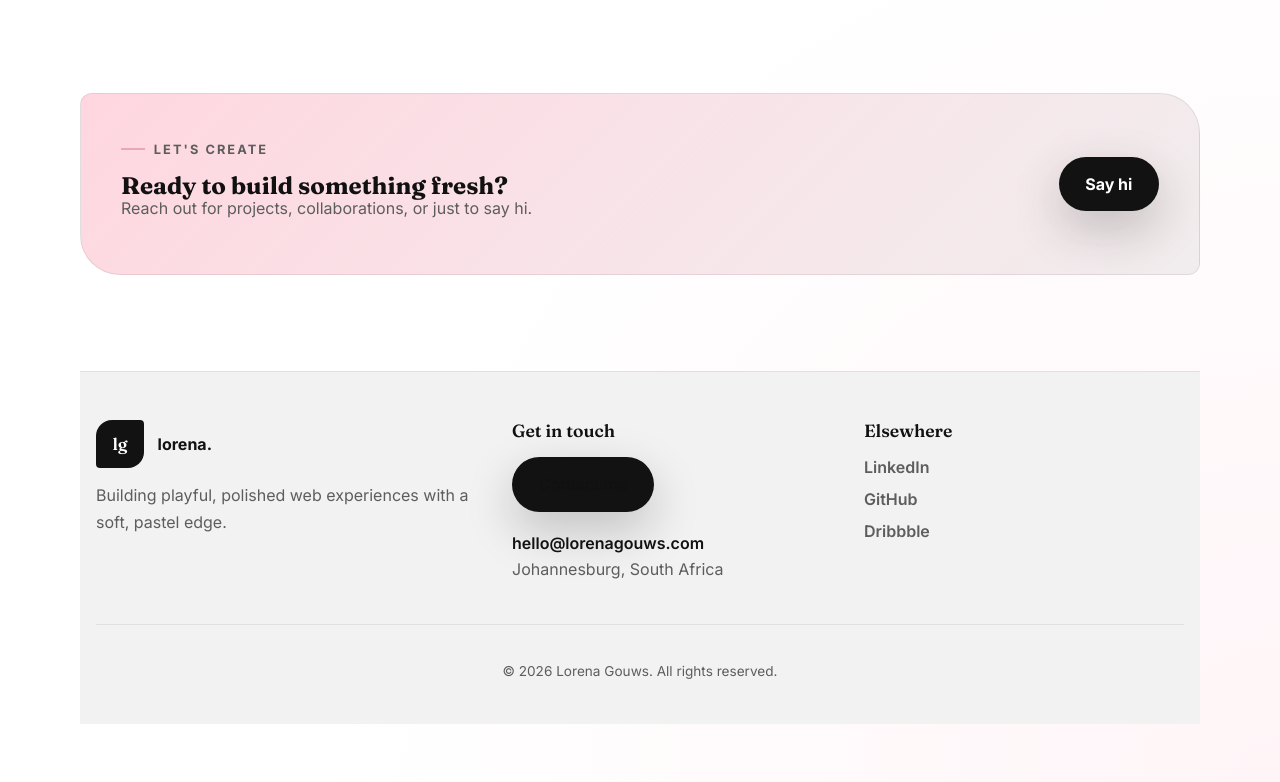
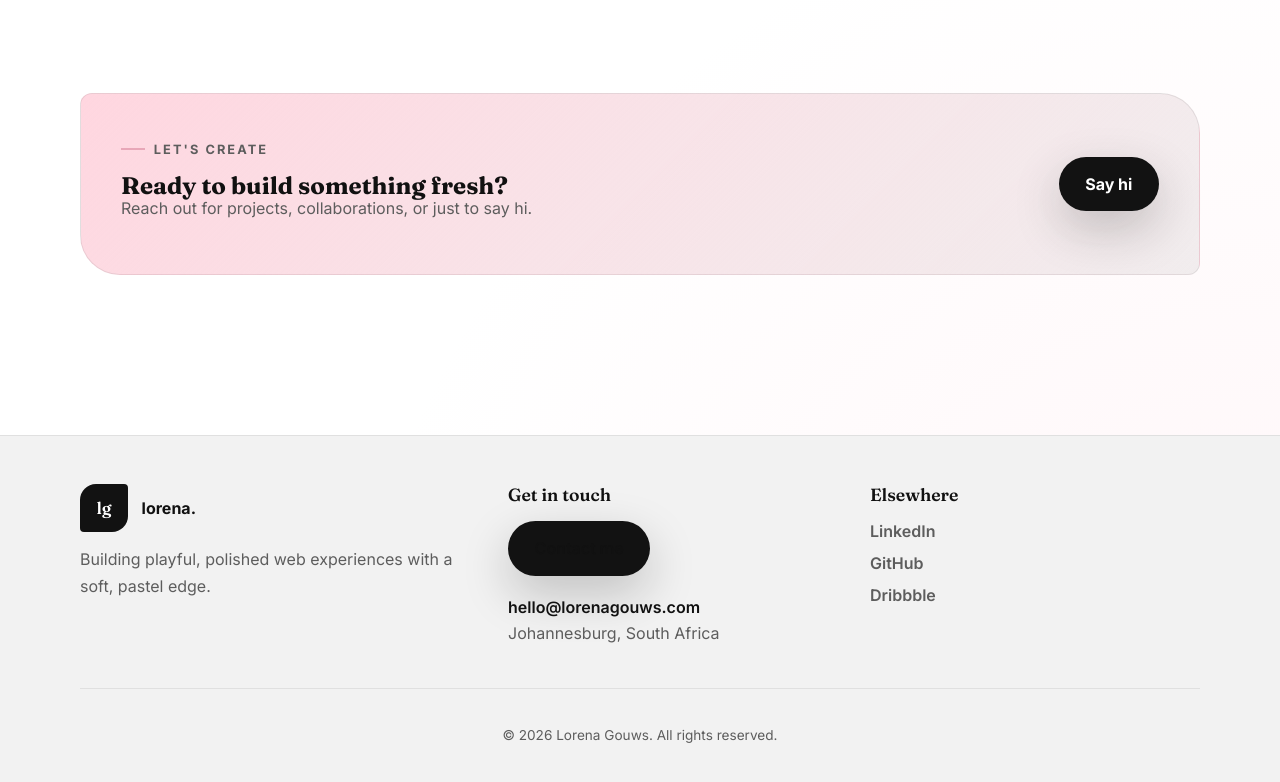
Before and after one commit to lilmonstera/Portfolio, a plain HTML site: page portfolio/index.html in a window 1280 px wide. Shown: the part 2939-3721 px from the top of the page. Drawn offline with Linux system fonts and the light colour scheme.

Commit message:
Refactor footer structure and styles for consistency across pages

```diff
--- a/portfolio/styles.css
+++ b/portfolio/styles.css
@@ -587,8 +587,8 @@
 }
 
 .site-footer {
+  width: 100%;
   margin-top: 6rem;
-  padding: 3rem 0 2rem;
   background: var(--cream);
   border-top: 1px solid var(--border);
 }
@@ -597,6 +597,7 @@
   width: min(100%, calc(100% - 2rem));
   max-width: var(--max-width);
   margin: 0 auto;
+  padding: 3rem 0;
 }
 
 .footer-top {
```
Also changed, not shown: portfolio/contact.html (+3 -3 lines), portfolio/index.html (+3 -3 lines).
